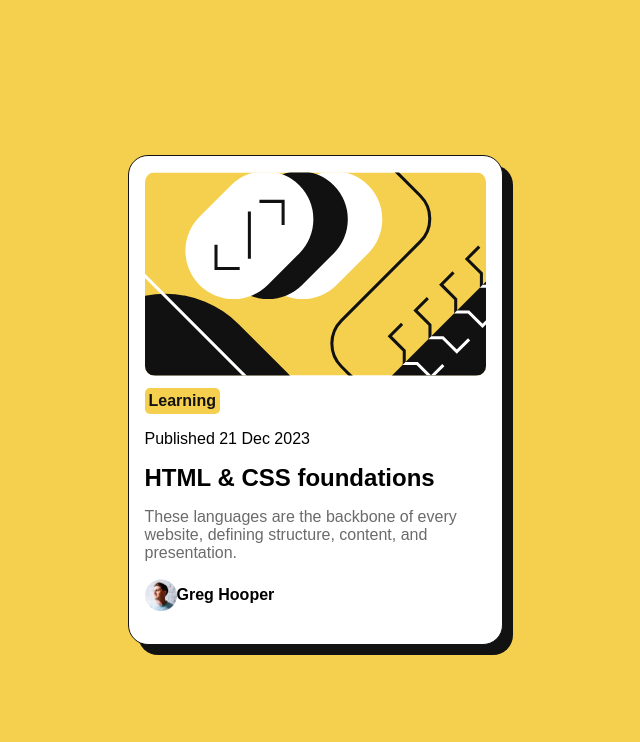
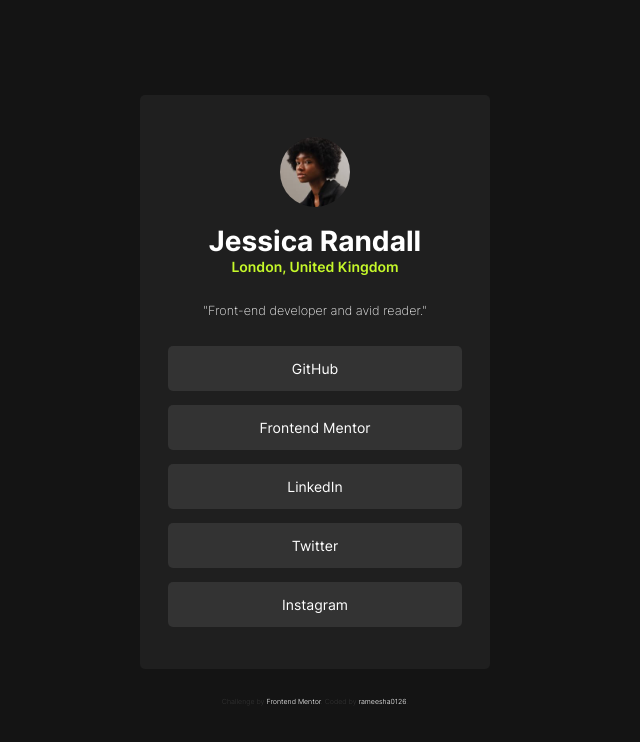
Before and after one commit to rameesha0126/rameesha0126.github.io, a plain HTML site: page index.html in a window 1280 px wide. Shown: the whole page, without its empty margins (325-965 px from the left). Drawn offline with Linux system fonts and the light colour scheme; a web font is replaced by a local one.

Commit message:
new live site commit

```diff
--- a/index.html
+++ b/index.html
@@ -5,30 +5,44 @@
   <meta name="viewport" content="width=device-width, initial-scale=1.0"> <!-- displays site properly based on user's device -->
 
   <link rel="icon" type="image/png" sizes="32x32" href="./assets/images/favicon-32x32.png">
-
-  <title>Frontend Mentor | Blog preview card</title>
-
   <link rel="stylesheet" href="./styles.css">
+  <title>Frontend Mentor | Social links profile</title>
 </head>
 <body>
-  <main class="card-component">
-    <div class="image">
-      <img src="./assets/images/illustration-article.svg" alt="illustration-article" id="illustration-article">
+  <main class="profile-card-component">
+    <div class="hero-component">
+      <img src="./assets/images/avatar-jessica.jpeg" alt="profile-image" id="profile-image">
+      <h1 id="name">Jessica Randall</h1>
+      <p id="location">London, United Kingdom</p>
+      <p id="bio">"Front-end developer and avid reader."</p>
     </div>
-    <div id="text-section">
-      <p id="category">Learning</p>
-      <p id="date">Published 21 Dec 2023</p>
-      <h1>HTML & CSS foundations</h1>
-      <p id="description">These languages are the backbone of every website, defining structure, content, and presentation.</p>
+    <nav>
+      <ul class="links-component">
+        <li><a href="https://github.com/rameesha0126" class="nav-links">GitHub</a></li>
+        <li><a href="https://www.frontendmentor.io/profile/rameesha0126" class="nav-links">Frontend Mentor</a></li>
+        <li><a href="#" class="nav-links">LinkedIn</a></li>
+        <li><a href="#" class="nav-links">Twitter</a></li>
+        <li><a href="#" class="nav-links">Instagram</a></li>
+      </ul>
+    </nav>
+  </main>
+  <footer>
+    <div class="attribution">
+      Challenge by <a href="https://www.frontendmentor.io?ref=challenge" target="_blank">Frontend Mentor</a>.
+      Coded by <a href="https://www.frontendmentor.io/profile/rameesha0126">rameesha0126</a>.
     </div>
-    <div class="avatar">
-      <img src="./assets/images/image-avatar.webp" alt="image-avatar" id="image-avatar">
-      <p id="avatar-name">Greg Hooper</p>
-    </div>
-  </main>
-  <!-- <div class="attribution">
-    Challenge by <a href="https://www.frontendmentor.io?ref=challenge" target="_blank">Frontend Mentor</a>.
-    Coded by <a href="https://www.frontendmentor.io/profile/rameesha0126">rameesha0126</a>.
-  </div> -->
+  </footer>
+
+
+
+
+
+
+
+
+
+
+
+
 </body>
 </html>
--- a/styles.css
+++ b/styles.css
@@ -1,8 +1,7 @@
 @font-face {
-    font-family: "Figtree";
-    src: url("./assets/fonts/Figtree-Italic-VariableFont_wght.ttf");
-    font-style: normal;
-    font-weight: 500, 800;
+    font-family: "Inter";
+    src: url("./assets/fonts/Inter-VariableFont_slnt\,wght.ttf");
+    font-weight: 400, 600, 700;
 }
 
 * {
@@ -12,93 +11,89 @@
 }
 
 :root {
-    --Yellow: hsl(47, 88%, 63%);
+    --Green: hsl(75, 94%, 57%);
     --White: hsl(0, 0%, 100%);
-    --Gray-500: hsl(0, 0%, 42%);
-    --Gray-950: hsl(0, 0%, 7%);
+    --Grey-700: hsl(0, 0%, 20%);
+    --Grey-800: hsl(0, 0%, 12%);
+    --Grey-900: hsl(0, 0%, 8%);
 }
 
 html {
-    font-size: 16px;
+    font-size: 14px;
 }
 
 body {
-    /* height: 100vh; */
+    font-family: "Inter", sans-serif;
     min-height: 100vh;
-    width: 100vw;
+    width: auto;
     display: flex;
+    flex-direction: column;
+    align-items: center;
     justify-content: center;
-    align-items: center;
-    font-family: 'Figtree', sans-serif;
-    background-color: var(--Yellow);
+    background-color: var(--Grey-900);
 }
 
-.card-component {
-    background-color: var(--White);
-    border-radius: 20px;
-    width: 375px;
+.profile-card-component {
+    background-color: var(--Grey-800);
+    border-radius: 5px;
+    width: 350px;
     text-align: center;
-    box-shadow: 10px 10px var(--Gray-950);
-    padding: 1rem;
-    border: 1px solid var(--Gray-950);
+    padding: 2rem;
 }
 
-#illustration-article {
-    width: 100%;
-    object-fit: contain;
-    border-radius: 10px;
+#profile-image {
+    border-radius: 50%;
+    width: 5rem;
+    margin: 1rem auto;
 }
 
-#text-section {
-    text-align: left;
+#name {
+    color: var(--White);
+    font-weight: 700;
 }
 
-p {
-    font-size: 1rem;
-    margin: 0.5rem 0;
+#location {
+    color: var(--Green);
+    font-weight: 600;
 }
 
-h1 {
-    font-size: 1.5rem;
-    margin: 1rem 0;
+#bio {
+    color: var(--White);
+    font-weight: 200;
+    font-size: 0.9rem;
+    margin: 2rem auto;
 }
 
-h1:hover {
-    color: var(--Yellow);
-    cursor: pointer;
+.links-component {
+    list-style-type: none;
+    margin: 0;
+    padding: 0;
 }
 
-#category {
-    font-weight: 800;
-    background-color: var(--Yellow);
-    color: var(--Gray-950);
-    display: inline-block;
+.links-component > li > a {
+    display: block;
+    width: 100%;
+    color: var(--White);
+    background-color: var(--Grey-700);
+    text-decoration: none;
+    padding: 1rem;
+    margin: 1rem 0;
     border-radius: 5px;
-    padding: 0.25rem;
 }
 
-#description {
-    color: var(--Gray-500);
-}
-
-.avatar {
-    display: flex;
-    justify-content: flex-start;
-    align-items: center;
-    margin: 1rem 0;
-}
-
-#image-avatar {
-    width: 2rem;
-    object-fit: contain;
-}
-
-#avatar-name {
-    font-weight: 800;
+.links-component > li > a:hover {
+    color: var(--Grey-900);
+    background-color: var(--Green);
 }
 
 .attribution {
     font-weight: 300;
     font-size: 0.5rem;
     padding-top: 2rem;
+    color: var(--Grey-700);
 }
+
+.attribution > a {
+    color: var(--White);
+    text-decoration: none;
+}
```
Also changed, not shown: assets/fonts/Inter-VariableFont_slnt,wght.ttf (added), assets/fonts/OFL.txt (added), assets/fonts/README.txt (added), assets/fonts/static/Inter-Bold.ttf (added), assets/fonts/static/Inter-Regular.ttf (added), assets/fonts/static/Inter-SemiBold.ttf (added), assets/images/avatar-jessica.jpeg (added), assets/images/illustration-article.svg (deleted), assets/images/image-avatar.webp (deleted), design/active-states.jpg, design/desktop-design.jpg (deleted), design/destkop-design.jpg (added), design/mobile-design.jpg, preview.jpg, 3 other files.
